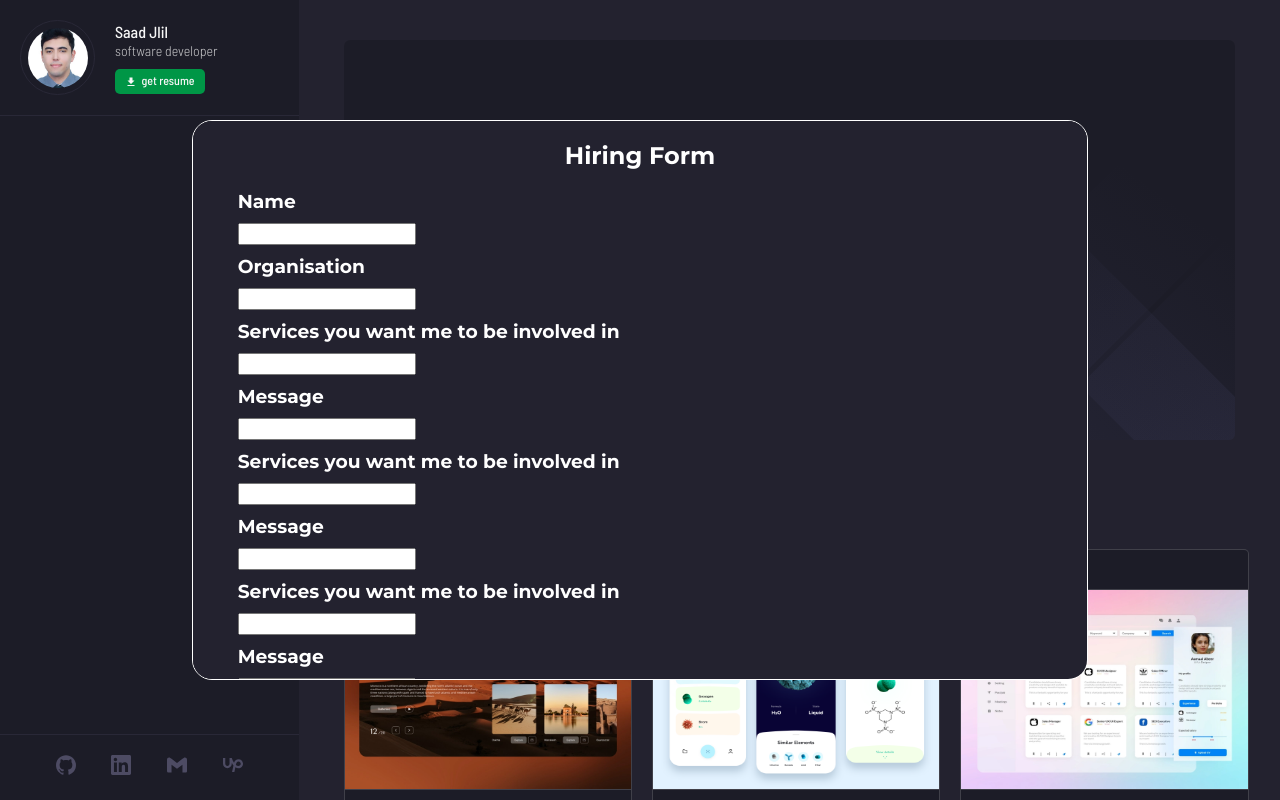
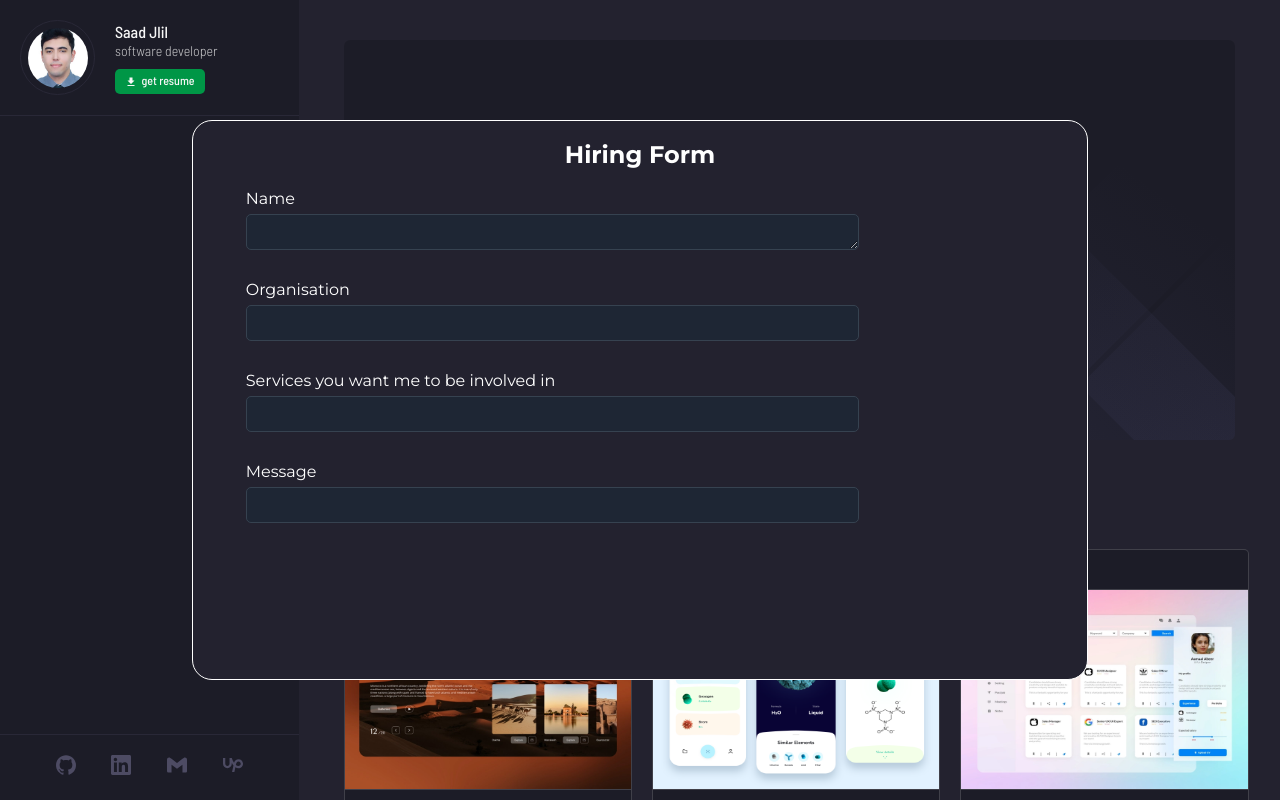
Before and after one commit to SaadJlil/PersonalWebsite, a Next.js app: page / in a window 1280 px wide. Shown: the top 800 px of the page. Built offline with nearby package versions, Linux system fonts and the light colour scheme.

Commit message:
popup v1

```diff
--- a/components/modalform/modalform.jsx
+++ b/components/modalform/modalform.jsx
@@ -14,33 +14,20 @@ export default function Modalform() {
 function Modal() {
     return (
         <div className={styles.modalFormFull}>
-            <div className={styles.modalWin}>
-                <h2>Hiring Form</h2>
-                <h3>Name</h3>
-                <input className={styles.inputform} type="text" />
-                <h3>Organisation</h3>
-                <input className={styles.inputform} type="text" />
-                <h3>Services you want me to be involved in</h3>
-                <input className={styles.inputform} type="text" />
-                <h3>Message</h3>
-                <input className={styles.inputform} type="text" />
+            <div className={styles.modalContainer}>
+                <div className={styles.modalWin}>
 
+                    <h2>Hiring Form</h2>
+                    <label>Name</label>
+                    <textarea className={styles.inputform} type="text" />
+                    <label>Organisation</label>
+                    <input className={styles.inputform} type="text" />
+                    <label>Services you want me to be involved in</label>
+                    <input className={styles.inputform} type="text" />
+                    <label>Message</label>
+                    <input className={styles.inputform} type="text" />
 
-
-
-                <h3>Services you want me to be involved in</h3>
-                <input className={styles.inputform} type="text" />
-                <h3>Message</h3>
-                <input className={styles.inputform} type="text" />
-
-
-                <h3>Services you want me to be involved in</h3>
-                <input className={styles.inputform} type="text" />
-                <h3>Message</h3>
-                <input className={styles.inputform} type="text" />
-
-
-
+               </div>
             </div>
         </div>
     )
--- a/styles/modalform.module.css
+++ b/styles/modalform.module.css
@@ -3,17 +3,28 @@
     width: 100vw;
 }
 
-.modalWin {
+.modalContainer {
     position: absolute;
     height: 70%;
     width: 70%;
     top: 50%;
     left: 50%;
     transform: translate(-50%, -50%);
+    display: flex;
+    align-items: center;
+    justify-content: center;
     background-color: #23222f;
     border: 1px solid white;
     border-radius: 20px;
-    overflow-y: auto;
+}
+
+.modalWin {
+    display: flex;
+    flex-direction: column;
+  height: 95%;
+  width: 98%;
+  overflow-y: auto;
+
 }
 
 
@@ -21,28 +32,6 @@
 .modalWin::-webkit-scrollbar {
   width: 10px;
 }
-
-/* Set the color of the scrollbar for Firefox */
-@-moz-document url-prefix() {
-  .modalWin {
-    scrollbar-color: #ccc #f1f1f1;
-    scrollbar-width: thin;
-  }
-
-  .modalWin::-moz-scrollbar-thumb {
-    background-color: #ccc;
-    border-radius: 10px;
-    height: 100px;
-  }
-
-  .modalWin::-moz-scrollbar-track {
-    background-color: #f1f1f1;
-    border-radius: 10px;
-    height: 100px;
-  }
-
-}
-
 
 .modalform{
     z-index: 5;
@@ -53,18 +42,26 @@
 }
 
 .modalWin h2 {
-    padding: 20px 0;
+    padding-top: 5px;
+    padding-bottom: 20px;
     text-align: center;
 }
 
-.modalWin h3 {
-    padding-bottom: 10px;
-    padding-left: 5%;
+.modalWin label{
+    padding-bottom: 6px;
+    margin-left: 5%;
+
 }
 
 .modalWin .inputform {
-    padding-left: 5px;
-    padding-bottom: 2px;
-    margin-left: 5%;
-    margin-bottom: 10px;
+  width: 70%;
+  margin-left: 5%;
+  background-color: #1e2634;
+  border-radius: 5px;
+  fill: none;
+  border: 1px solid #364250;
+  height: 36px;
+  padding: 3px 10px;
+  color: #f7faffd2;
+  margin-bottom: 30px;
 }
```
